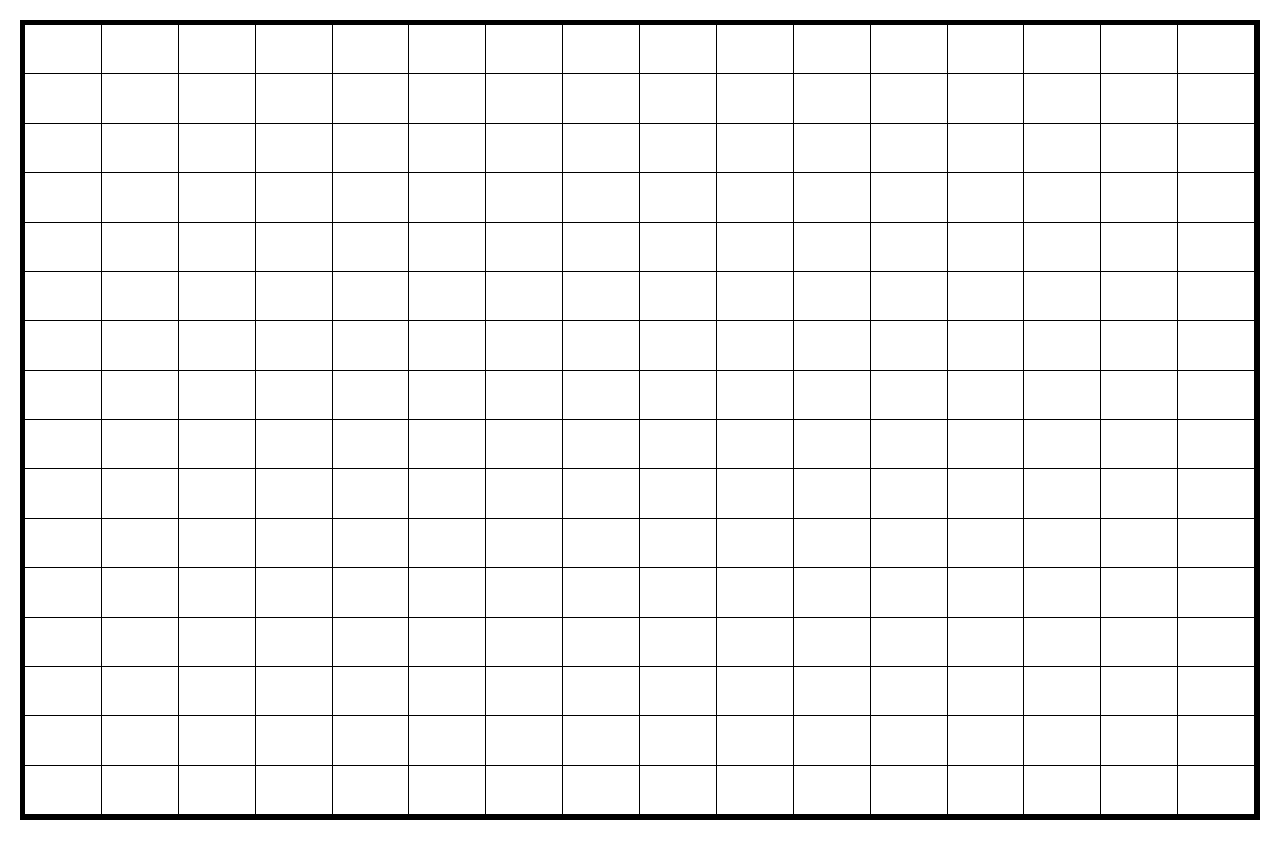
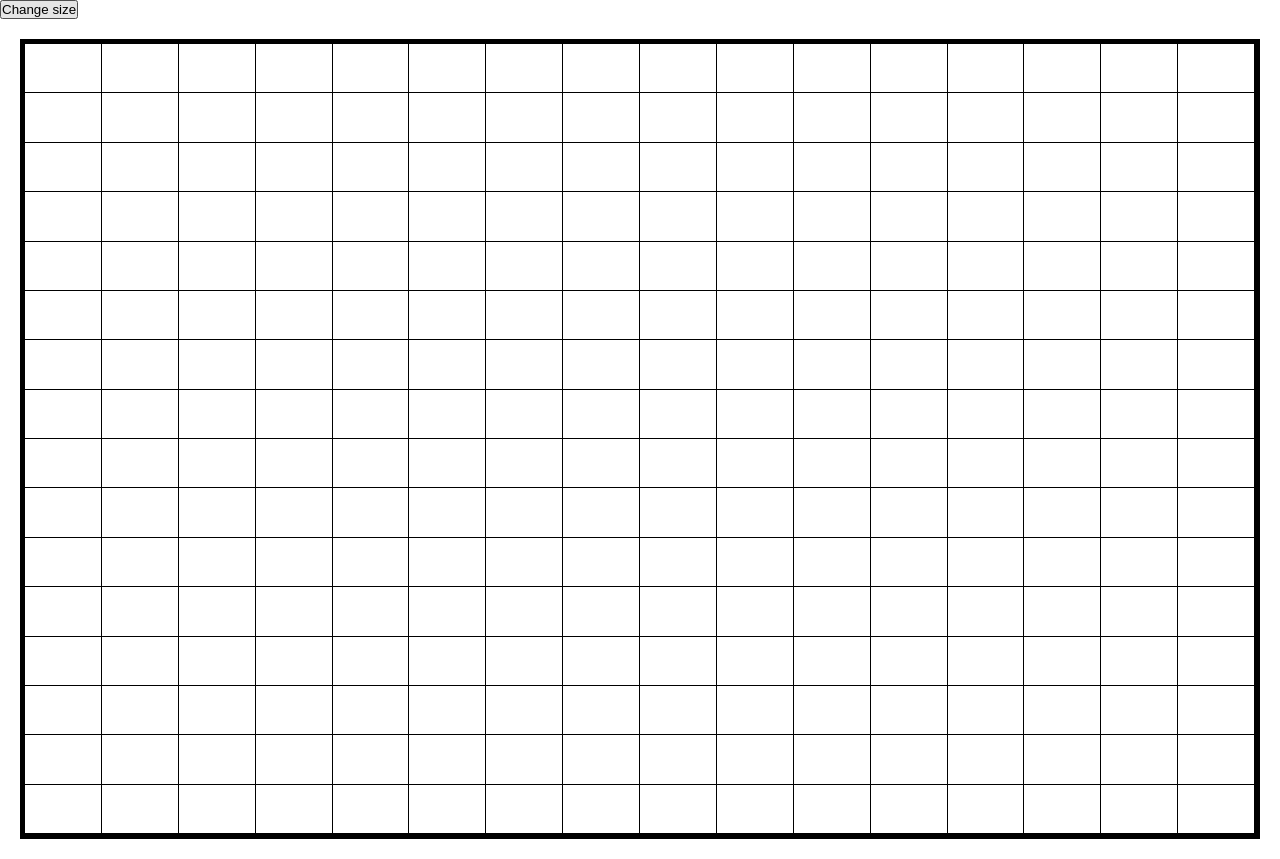
Before and after one commit to Abanoob-Abdelmasih/Etch-a-Sketch, a plain HTML site: page index.html in a window 1280 px wide. Drawn offline with Linux system fonts and the light colour scheme.

Commit message:
refactored the codes in all 3 files

```diff
--- a/index.html
+++ b/index.html
@@ -3,14 +3,11 @@
   <head>
     <title></title>
     <meta name="viewport" content="width=device-width, initial-scale=1.0" />
-<link href="style.css" rel="stylesheet" type="text/css"/>
+    <link href="style.css" rel="stylesheet" type="text/css" />
   </head>
   <body>
-    <div class="container">
-
-
-
-    </div>
+    <button class="custom-size-input">Change size</button>
+    <div class="container"></div>
   </body>
   <script src="script.js"></script>
 </html>
--- a/script.js
+++ b/script.js
@@ -1,13 +1,6 @@
 'use strict';
 
 const container = document.querySelector('.container');
-
-function changeColor(e) {
-  console.log(e);
-  if (e.target.classList.contains('gridItem')) {
-    e.target.classList.add('hovered');
-  }
-}
 
 for (let i = 0; i < 256; i++) {
   const div = document.createElement('div');
@@ -15,8 +8,13 @@ for (let i = 0; i < 256; i++) {
   container.appendChild(div);
 }
 
+function changeColor(e) {
+  if (e.target.classList.contains('gridItem')) {
+    e.target.classList.add('hovered');
+  }
+}
+
 const divs = document.querySelectorAll('div');
-console.log(divs);
 
 divs.forEach((div) => {
   div.addEventListener('mouseenter', changeColor);
```
Lines whose indentation alone changed are shown as unchanged.
